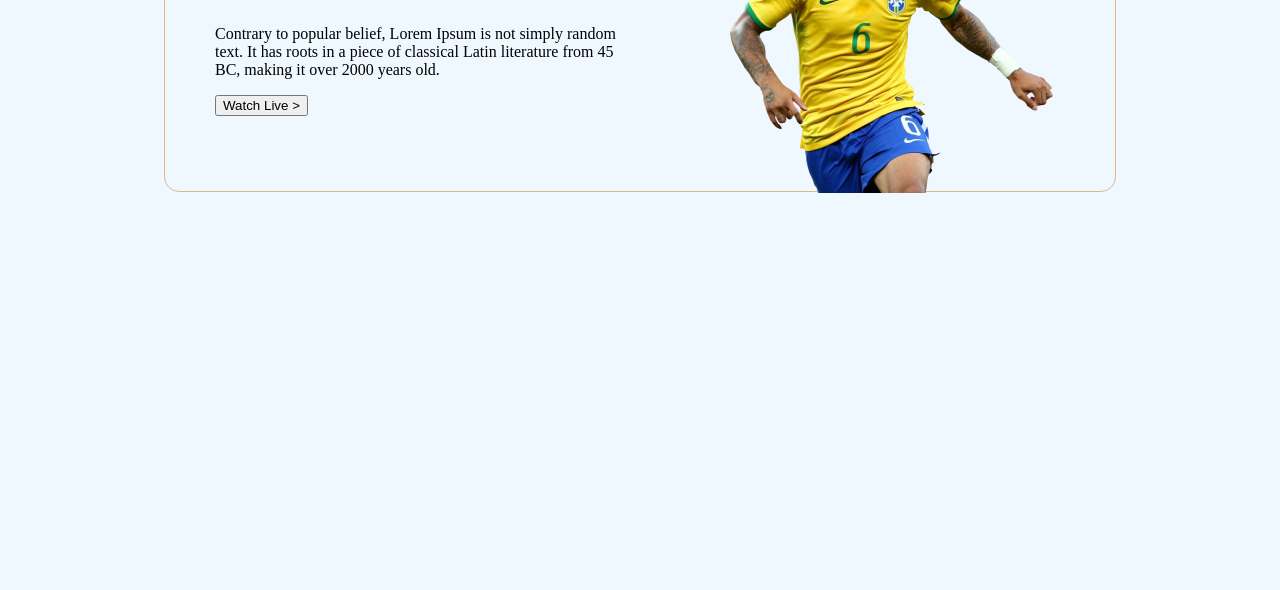
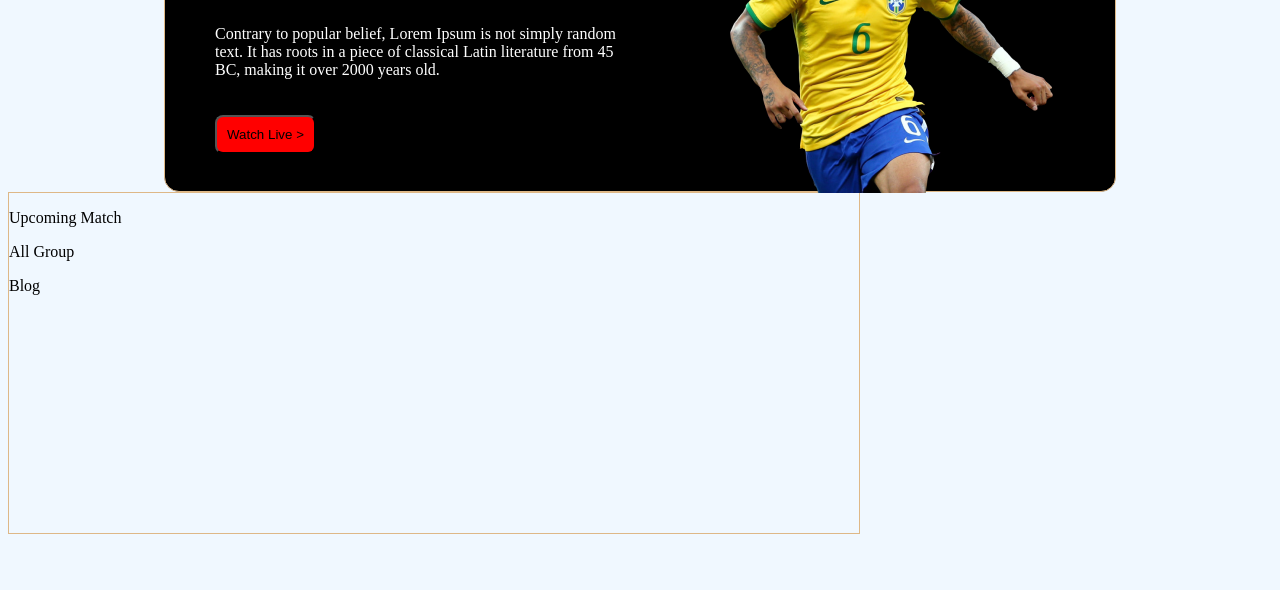
Before and after one commit to sandwipmitra/world-cup, a plain HTML site: page index.html in a window 1280 px wide. Shown: the part 210-800 px from the top of the page. Drawn offline with Linux system fonts and the light colour scheme.

Commit message:
second commit

```diff
--- a/index.html
+++ b/index.html
@@ -22,5 +22,23 @@
             </div>
         </div>
     </header>
+    <section class="sec-2">
+        <div class="blogs">
+            <div class="blogs-up-match">
+                <div class="up-match">
+                    <p>Upcoming Match</p>
+                </div>
+                <div class="up-match">
+                    <p>All Group</p>
+                </div>
+                <div class="up-blog">
+                    <p>Blog</p>
+                </div>
+            </div>
+            <div class="transfer">
+
+            </div>
+        </div>
+    </section>
 </body>
 </html>
--- a/styles.css
+++ b/styles.css
@@ -1,3 +1,5 @@
+/* first section */
+
 body{
     background-color: aliceblue;
 }
@@ -5,6 +7,7 @@ header{
     display: flex;
     justify-content: center;
     margin-top: 30px;
+
 }
 .banner{
     display: flex;
@@ -13,9 +16,18 @@ header{
     border: 1px solid burlywood;
     padding: 30px 50px 0;
     border-radius: 15px;
+    background-color: black;
+    color: white;
+
 }
 .text-btn{
     width: 50%;
+}
+.text-btn button{
+    background-color: red;
+    padding: 10px;
+    border-radius: 8px;
+    margin-top: 20px;
 }
 .text-btn h3{
     font-size: 40px;
@@ -26,3 +38,11 @@ header{
     left:90px;
     top:2px
 }
+
+/* second section */
+section{
+    width: 850px;
+    height: 340px;
+    border: 1px solid burlywood;
+
+}
```
